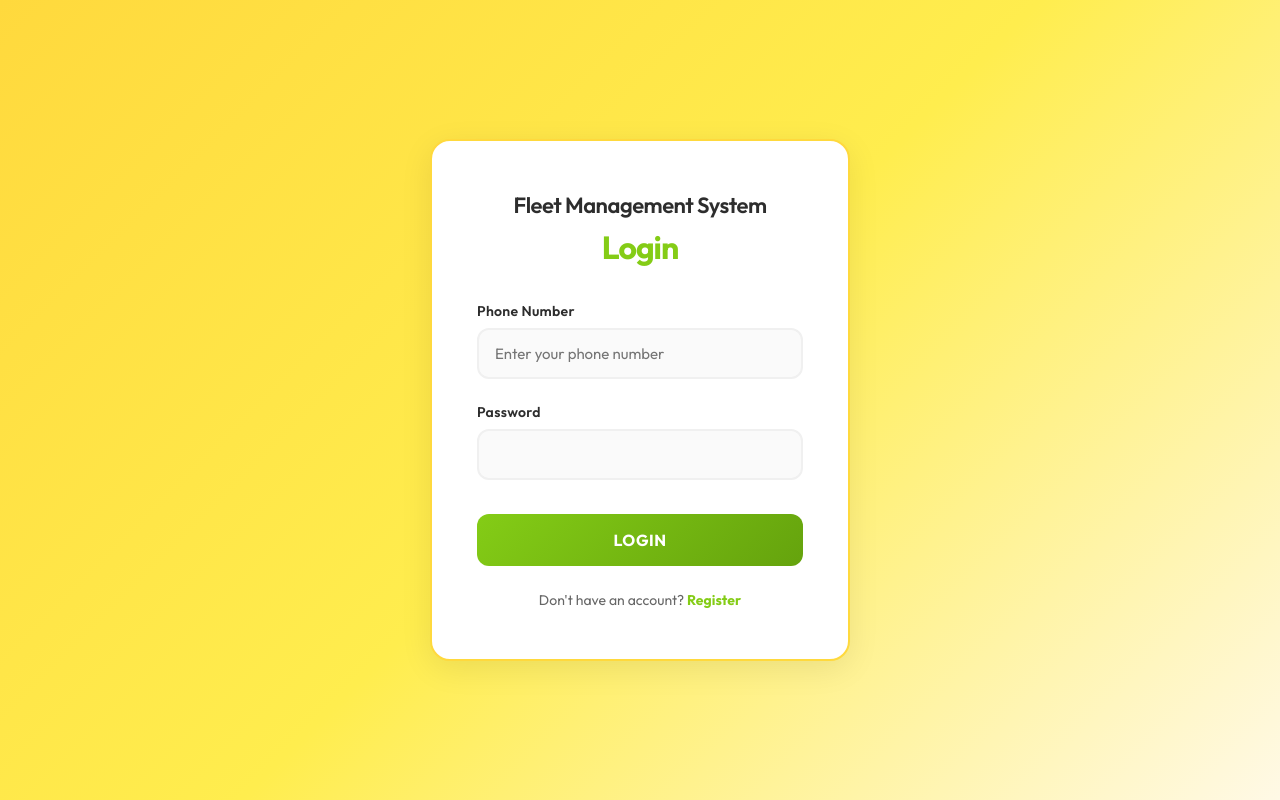
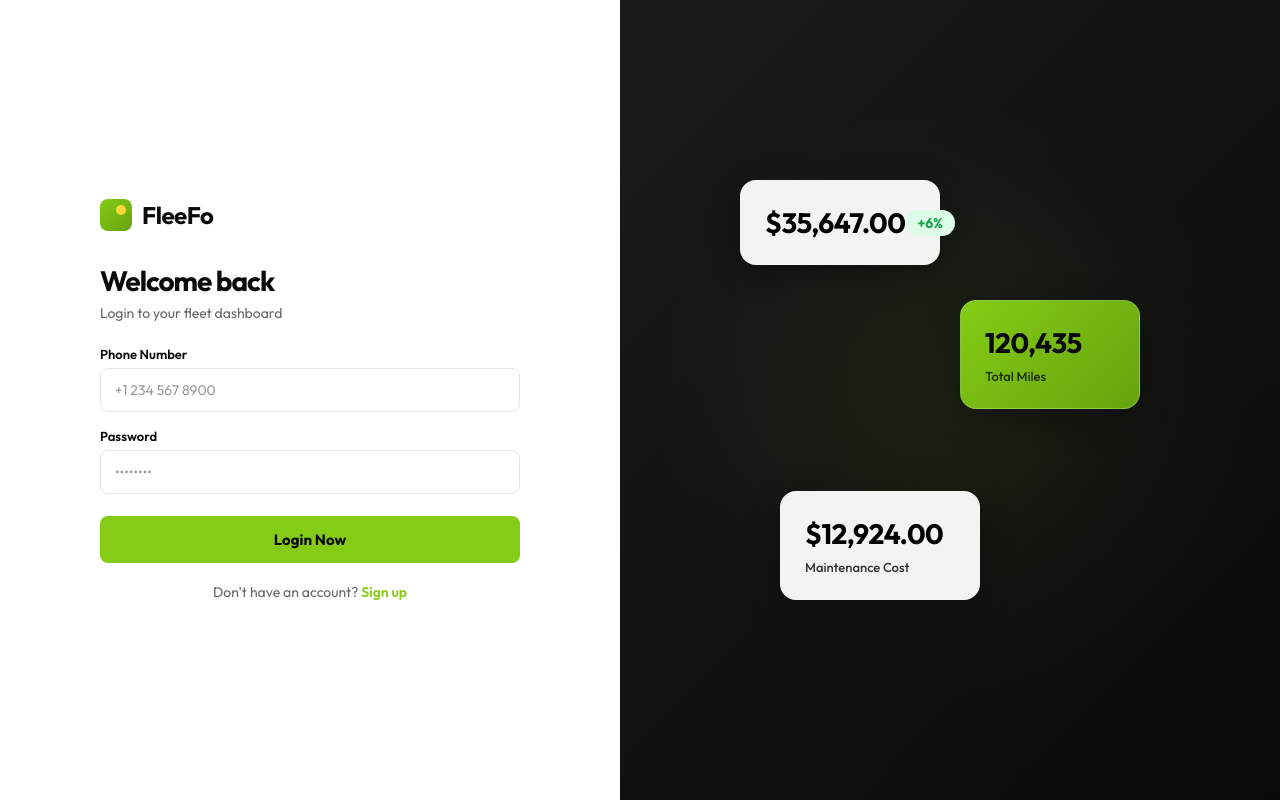
Before and after one commit to Pulkit-Shandilya/Oddoo-Fleet-Management, a React (Create React App) app in the folder frontend/: page /login in a window 1280 px wide. Built offline with nearby package versions, Linux system fonts and the light colour scheme.

Commit message:
login ui change

```diff
--- a/frontend/src/pages/Login.css
+++ b/frontend/src/pages/Login.css
@@ -1,100 +1,146 @@
 .login-container {
   display: flex;
-  justify-content: center;
-  align-items: center;
   min-height: 100vh;
-  background: linear-gradient(135deg, #ffd93d 0%, #ffed4e 50%, #fff9e6 100%);
+  max-height: 100vh;
+  overflow: hidden;
   font-family: 'Outfit', -apple-system, BlinkMacSystemFont, 'Segoe UI', sans-serif;
+  background: #0a0a0a;
 }
 
-.login-box {
+/* Left Panel - Form */
+.login-left {
+  flex: 1;
+  display: flex;
+  align-items: center;
+  justify-content: center;
   background: white;
-  padding: 50px 45px;
-  border-radius: 20px;
-  box-shadow: 0 8px 32px rgba(0, 0, 0, 0.08);
+  padding: 30px 40px;
+  overflow: hidden;
+}
+
+.login-content {
   width: 100%;
   max-width: 420px;
-  border: 2px solid #ffd93d;
 }
 
-.login-box h1 {
-  color: #2d2d2d;
-  font-size: 22px;
-  margin-bottom: 8px;
-  text-align: center;
-  font-weight: 600;
+/* Logo */
+.logo {
+  display: flex;
+  align-items: center;
+  gap: 10px;
+  margin-bottom: 32px;
+}
+
+.logo-icon {
+  width: 32px;
+  height: 32px;
+  background: linear-gradient(135deg, #84cc16 0%, #65a30d 100%);
+  border-radius: 8px;
+  position: relative;
+}
+
+.logo-icon::after {
+  content: '';
+  position: absolute;
+  width: 10px;
+  height: 10px;
+  background: #ffd93d;
+  border-radius: 50%;
+  top: 6px;
+  right: 6px;
+}
+
+.logo-text {
+  font-size: 24px;
+  font-weight: 700;
+  color: #0a0a0a;
   letter-spacing: -0.5px;
 }
 
-.login-box h2 {
-  color: #84cc16;
-  font-size: 32px;
-  margin-bottom: 35px;
-  text-align: center;
+/* Headings */
+.login-title {
+  font-size: 28px;
   font-weight: 700;
+  color: #0a0a0a;
+  margin-bottom: 6px;
   letter-spacing: -1px;
 }
 
+.login-subtitle {
+  font-size: 14px;
+  color: #666;
+  margin-bottom: 24px;
+  font-weight: 400;
+}
+
+/* Form */
 .form-group {
-  margin-bottom: 24px;
+  margin-bottom: 16px;
 }
 
 .form-group label {
   display: block;
-  margin-bottom: 8px;
-  color: #2d2d2d;
+  margin-bottom: 6px;
+  color: #0a0a0a;
   font-weight: 600;
-  font-size: 14px;
-  letter-spacing: 0.3px;
+  font-size: 13px;
 }
 
 .form-group input {
   width: 100%;
-  padding: 14px 16px;
-  border: 2px solid #f0f0f0;
-  border-radius: 12px;
-  font-size: 15px;
+  padding: 12px 14px;
+  border: 1px solid #e5e5e5;
+  border-radius: 8px;
+  font-size: 14px;
   box-sizing: border-box;
-  transition: all 0.3s ease;
-  background: #fafafa;
+  transition: all 0.2s ease;
+  background: white;
+  font-family: 'Outfit', sans-serif;
+}
+
+.form-group input::placeholder {
+  color: #999;
 }
 
 .form-group input:focus {
   outline: none;
   border-color: #84cc16;
-  background: white;
   box-shadow: 0 0 0 3px rgba(132, 204, 22, 0.1);
 }
 
 .btn-primary {
   width: 100%;
-  padding: 16px;
-  background: linear-gradient(135deg, #84cc16 0%, #65a30d 100%);
-  color: white;
+  padding: 14px;
+  background: #84cc16;
+  color: #0a0a0a;
   border: none;
-  border-radius: 12px;
-  font-size: 16px;
+  border-radius: 8px;
+  font-size: 15px;
   font-weight: 700;
   cursor: pointer;
-  transition: all 0.3s ease;
-  margin-top: 10px;
-  letter-spacing: 0.5px;
-  text-transform: uppercase;
+  transition: all 0.2s ease;
+  margin-top: 6px;
+  font-family: 'Outfit', sans-serif;
 }
 
-.btn-primary:hover {
-  transform: translateY(-2px);
-  box-shadow: 0 8px 24px rgba(132, 204, 22, 0.4);
-  background: linear-gradient(135deg, #65a30d 0%, #84cc16 100%);
+.btn-primary:hover:not(:disabled) {
+  background: #65a30d;
+  transform: translateY(-1px);
+  box-shadow: 0 4px 12px rgba(132, 204, 22, 0.3);
 }
 
-.btn-primary:active {
+.btn-primary:active:not(:disabled) {
   transform: translateY(0);
+}
+
+.btn-primary:disabled {
+  opacity: 0.6;
+  cursor: not-allowed;
 }
 
 .toggle-form {
   text-align: center;
-  margin-top: 25px;
+  margin-top: 20px;
   color: #666;
   font-size: 14px;
 }
@@ -102,8 +148,8 @@
 .toggle-form span {
   color: #84cc16;
   cursor: pointer;
-  font-weight: 700;
-  transition: color 0.3s ease;
+  font-weight: 600;
+  transition: color 0.2s ease;
 }
 
 .toggle-form span:hover {
@@ -114,21 +160,122 @@
 .error-message {
   background-color: #fef2f2;
   color: #dc2626;
-  padding: 14px;
-  border-radius: 12px;
-  margin-bottom: 20px;
-  text-align: center;
+  padding: 10px 14px;
+  border-radius: 8px;
+  margin-bottom: 16px;
+  font-size: 13px;
   font-weight: 500;
-  border-left: 4px solid #dc2626;
+  border-left: 3px solid #dc2626;
 }
 
 .success-message {
   background-color: #f0fdf4;
   color: #16a34a;
-  padding: 14px;
-  border-radius: 12px;
-  margin-bottom: 20px;
-  text-align: center;
+  padding: 10px 14px;
+  border-radius: 8px;
+  margin-bottom: 16px;
+  font-size: 13px;
   font-weight: 500;
-  border-left: 4px solid #84cc16;
+  border-left: 3px solid #84cc16;
 }
+
+/* Right Panel - Visual */
+.login-right {
+  flex: 1;
+  background: linear-gradient(135deg, #1a1a1a 0%, #0a0a0a 100%);
+  display: flex;
+  align-items: center;
+  justify-content: center;
+  padding: 60px;
+  position: relative;
+  overflow: hidden;
+}
+
+.login-right::before {
+  content: '';
+  position: absolute;
+  width: 600px;
+  height: 600px;
+  background: radial-gradient(circle, rgba(132, 204, 22, 0.08) 0%, transparent 70%);
+  border-radius: 50%;
+  top: 50%;
+  left: 50%;
+  transform: translate(-50%, -50%);
+}
+
+.visual-content {
+  position: relative;
+  width: 100%;
+  max-width: 500px;
+  height: 600px;
+}
+
+.stat-card {
+  position: absolute;
+  background: rgba(255, 255, 255, 0.95);
+  border-radius: 16px;
+  padding: 24px;
+  box-shadow: 0 8px 32px rgba(0, 0, 0, 0.3);
+  backdrop-filter: blur(10px);
+  border: 1px solid rgba(255, 255, 255, 0.2);
+}
+
+.card-1 {
+  top: 80px;
+  left: 40px;
+  width: 200px;
+  display: flex;
+  align-items: center;
+  justify-content: space-between;
+}
+
+.card-2 {
+  top: 200px;
+  right: 60px;
+  width: 180px;
+  background: linear-gradient(135deg, #84cc16 0%, #65a30d 100%);
+  color: #0a0a0a;
+}
+
+.card-3 {
+  bottom: 100px;
+  left: 80px;
+  width: 200px;
+}
+
+.stat-value {
+  font-size: 28px;
+  font-weight: 700;
+  letter-spacing: -0.5px;
+}
+
+.stat-change {
+  background: #dcfce7;
+  color: #16a34a;
+  padding: 4px 12px;
+  border-radius: 20px;
+  font-size: 14px;
+  font-weight: 700;
+}
+
+.stat-label {
+  font-size: 13px;
+  font-weight: 500;
+  margin-top: 8px;
+  opacity: 0.8;
+}
+
+/* Responsive */
+@media (max-width: 968px) {
+  .login-container {
+    flex-direction: column;
+  }
+
+  .login-right {
+    display: none;
+  }
+
+  .login-left {
+    min-height: 100vh;
+  }
+}
--- a/frontend/src/pages/Login.jsx
+++ b/frontend/src/pages/Login.jsx
@@ -6,6 +6,7 @@ import './Login.css';
 const Login = () => {
   const [isLogin, setIsLogin] = useState(true);
   const [formData, setFormData] = useState({
+    name: '',
     phone: '',
     email: '',
     password: '',
@@ -62,20 +63,45 @@ const Login = () => {
 
   return (
     <div className="login-container">
-      <div className="login-box">
-        <h1>Fleet Management System</h1>
-        <h2>{isLogin ? 'Login' : 'Register'}</h2>
+      {/* Left Panel - Form */}
+      <div className="login-left">
+        <div className="login-content">
+          <div className="logo">
+            <div className="logo-icon"></div>
+            <span className="logo-text">FleeFo</span>
+          </div>
+
+          <h1 className="login-title">
+            {isLogin ? 'Welcome back' : 'Create your account'}
+          </h1>
+          <p className="login-subtitle">
+            {isLogin ? 'Login to your fleet dashboard' : 'Register your fleet with FleeFo'}
+          </p>
 
           {error && <div className="error-message">{error}</div>}
           {success && <div className="success-message">{success}</div>}
 
           <form onSubmit={handleSubmit}>
+            {!isLogin && (
+              <div className="form-group">
+                <label>Name</label>
+                <input
+                  type="text"
+                  name="name"
+                  placeholder="John Doe"
+                  value={formData.name}
+                  onChange={handleChange}
+                  required
+                />
+              </div>
+            )}
+
             <div className="form-group">
               <label>Phone Number</label>
               <input
                 type="tel"
                 name="phone"
-              placeholder="Enter your phone number"
+                placeholder="+1 234 567 8900"
                 value={formData.phone}
                 onChange={handleChange}
                 required
@@ -88,6 +114,7 @@ const Login = () => {
                 <input
                   type="email"
                   name="email"
+                  placeholder="name@company.com"
                   value={formData.email}
                   onChange={handleChange}
                   required
@@ -100,6 +127,7 @@ const Login = () => {
               <input
                 type="password"
                 name="password"
+                placeholder="••••••••"
                 value={formData.password}
                 onChange={handleChange}
                 required
@@ -107,16 +135,35 @@ const Login = () => {
             </div>
 
             <button type="submit" className="btn-primary" disabled={isSubmitting}>
-            {isSubmitting ? 'Please wait…' : isLogin ? 'Login' : 'Register'}
+              {isSubmitting ? 'Please wait...' : isLogin ? 'Login Now' : 'Register Now'}
             </button>
           </form>
 
           <p className="toggle-form">
             {isLogin ? "Don't have an account? " : 'Already have an account? '}
             <span onClick={() => setIsLogin(!isLogin)}>
-            {isLogin ? 'Register' : 'Login'}
+              {isLogin ? 'Sign up' : 'Login'}
             </span>
           </p>
+        </div>
+      </div>
+
+      {/* Right Panel - Visual */}
+      <div className="login-right">
+        <div className="visual-content">
+          <div className="stat-card card-1">
+            <div className="stat-value">$35,647.00</div>
+            <div className="stat-change">+6%</div>
+          </div>
+          <div className="stat-card card-2">
+            <div className="stat-value">120,435</div>
+            <div className="stat-label">Total Miles</div>
+          </div>
+          <div className="stat-card card-3">
+            <div className="stat-value">$12,924.00</div>
+            <div className="stat-label">Maintenance Cost</div>
+          </div>
+        </div>
       </div>
     </div>
   );
```
Lines whose indentation alone changed are shown as unchanged.
